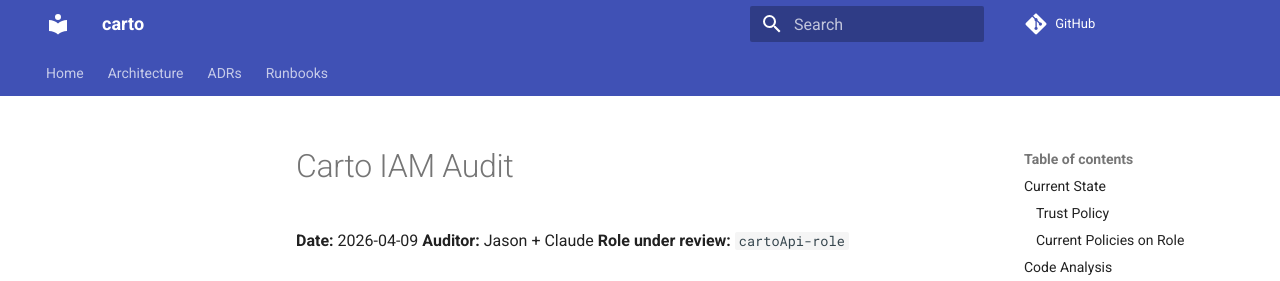
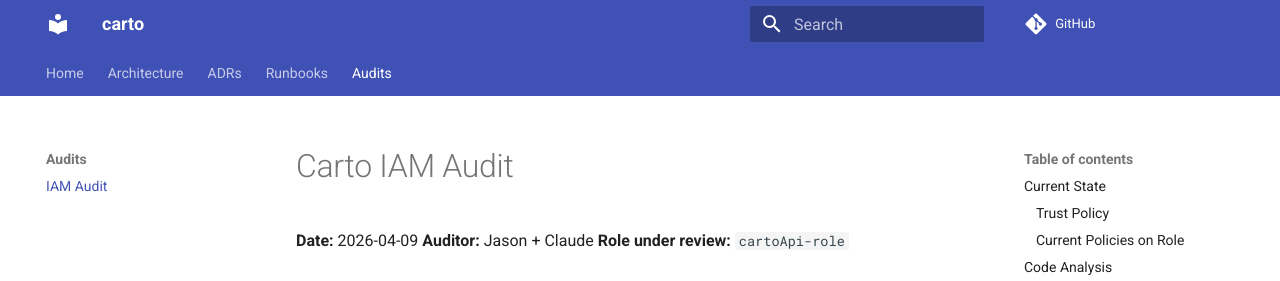
Before and after one commit to jaetill/carto, an MkDocs documentation site: the page built from docs/iam-audit.md, in a window 1280 px wide and 900 px high. Shown: the top 281 px of the window. Built offline with MkDocs 1.6.1 and Material for MkDocs 9.7.7, drawn with Linux system fonts in a browser that asks for light colours; comment, search, counter and statistics services are not loaded.

```diff
--- a/mkdocs.yml
+++ b/mkdocs.yml
@@ -34,3 +34,5 @@
   - Runbooks:
     - Index: runbooks/index.md
     - Deploy: runbooks/deploy.md
+  - Audits:
+      - 'IAM Audit': iam-audit.md
```
Also changed, not shown: docs/adr/template.md (+1 -1 lines).
